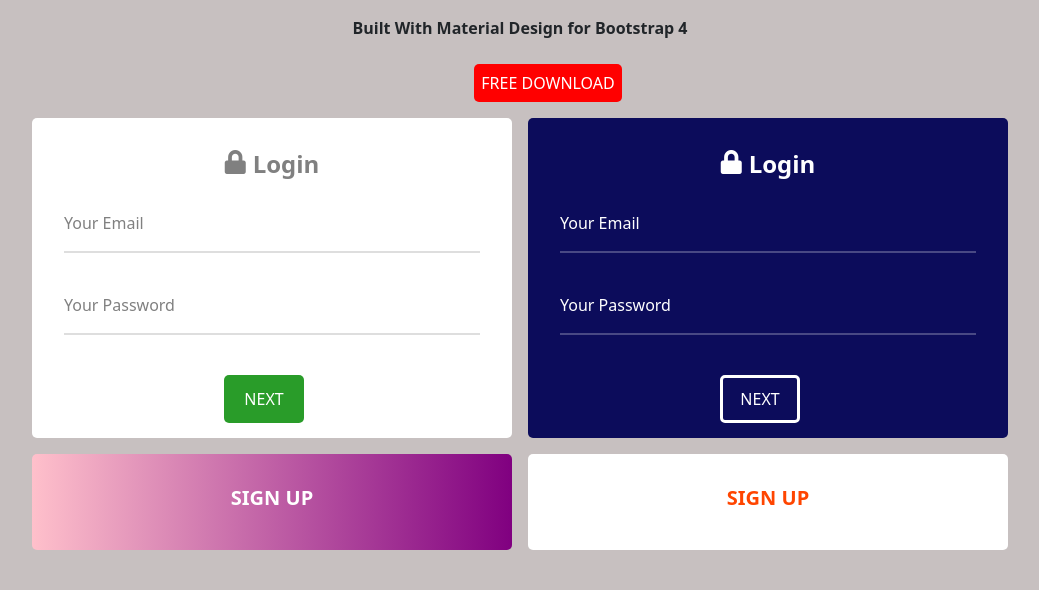
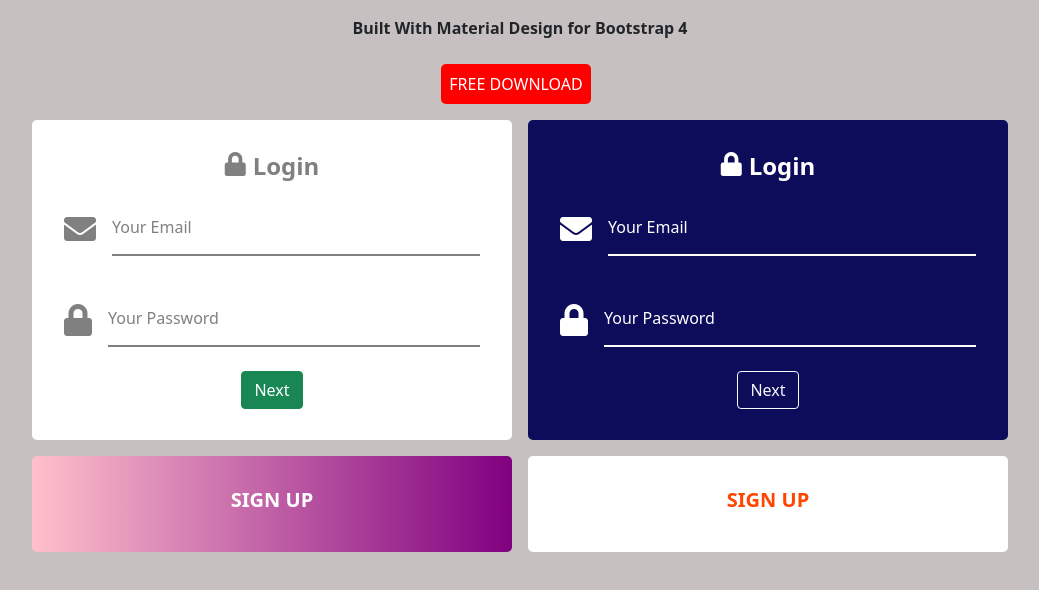
Before and after one commit to LyndaBassey/Login-form, a plain HTML site: page index.html in a window 1280 px wide. Shown: the whole page, without its empty margins (120-1159 px from the left). Drawn offline with nearby package versions, Linux system fonts and the light colour scheme.

Commit message:
change hr to input form

```diff
--- a/index.html
+++ b/index.html
@@ -20,7 +20,7 @@
     <div class="material">
 
         <div class="built">
-            <p><b>Built With Material Design for Bootstrap 4</b> <br><br><button class="free">FREE DOWNLOAD</button>
+            <p><b>Built With Material Design for Bootstrap 4</b> <br><br><button class="free p-md-2">FREE DOWNLOAD</button>
             </p>
             <!-- <button>FREE DOWNLOAD</button> -->
         </div>
@@ -29,19 +29,60 @@
 
 
                 <h4 class="login1"> <i class="fas fa-lock  padlock  "></i> <b>Login</b></h4><br>
-                <p> Your Email</p>
-                <hr class="bo1"><br>
-                <p>Your Password</p>
-                <hr class="bo1"><br>
-                <button class="next">NEXT</button>
+
+                <form class="d-flex gap-2">
+                    <i class="fas fa-envelope fa-2x "></i>
+
+                    <label for="fname"></label>
+                    <input type="email" id="fname" name="fname" placeholder="Your Email" class="input1" required>
+
+                </form><br><br>
+
+                <form class="d-flex gap-2">
+                    <i class="fas fa-lock  fa-2x"></i>
+
+                    <label for="fname"></label>
+                    <input type="password" id="fname" name="fname"  placeholder = "Your Password" class="input1">
+
+                </form>
+                <!-- <button class="next w-25 ">NEXT</button> -->
+                <div class="d-flex button1">
+                    <div>
+                        <div class="btn btn-success mt-4">Next</div>
+                    </div>
+                    <div>
+
+                    </div>
+                </div>
             </div>
             <div class="col-md-5 box2">
+
                 <h4 class="login"> <i class="fas fa-lock padlock "></i> <b>Login</b></h4><br>
-                <p>Your Email</p>
-                <hr class="bo2"><br>
-                <p>Your Password</p>
-                <hr class="bo2"><br>
-                <button class="next1">NEXT</button>
+
+                <form class="d-flex gap-2">
+                    <i class="fas fa-envelope  fa-2x  "></i>
+                    <label for="yname"></label>
+                    <input type="email" id="yname" name="yname" placeholder="Your Email" required>
+
+                </form><br><br>
+
+
+                <form class="d-flex gap-2">
+                    <i class="fas fa-lock  fa-2x  "></i>
+
+                    <label for="yname"></label>
+                    <input type="password" id="yname" name="yname" placeholder="Your Password" class="">
+
+                </form>
+
+
+                <div class="d-flex button1">
+                    <div>
+                        <div class="btn  btn-outline-light mt-4">Next</div>
+                    </div>
+
+                </div>
+                <!-- <button class="next1 w-25">NEXT</button> -->
             </div>
             <div class="col-md-5 box3">
                 <h5><b>SIGN UP</b></h5>
--- a/syle.css
+++ b/syle.css
@@ -12,9 +12,10 @@
     border: none;
     color: white;
     margin-left: 3.5rem;
-    padding: 7px;
+    /* padding: 7px; */
     width: fit-content;
     border-radius: 5px;
+    margin-right: 4rem;
 }
 .boxes{
     justify-content: center;
@@ -71,26 +72,29 @@
     background-color: rgb(41, 156, 41);
     color: white;
     border: none;
-    /* padding:px ; */
-    width:5rem ;
-    height:3rem ;
+    padding:4px;
+    /* width:5rem ; */
+    /* height:3rem; */
     margin-left: 10rem;
     border-radius: 5px;
 
 
 }
+.button1{
+    justify-content: center;
+}
 .next1{
-    background-color: rgb(12, 12, 91);
-    color: white;
-    border: solid white;
+    /* background-color: rgb(12, 12, 91); */
+    /* color: white; */
+    /* border: solid white; */
     /* padding: 5px; */
-    width: 5rem;
-    height: 3rem;
-    justify-content: center;
-    display: flex;
-    align-items: center;
-    margin-left: 10rem;
-    border-radius: 5px;
+    /* width: 5rem; */
+    /* height: 3rem; */
+    /* justify-content: center; */
+    /* display: flex; */
+    /* align-items: center; */
+    /* margin-left: 10rem; */
+    /* border-radius: 5px; */
 }
 .bo1{
    background-color: grey;
@@ -100,6 +104,36 @@
 .bo2{
     background-color: white;
     border: 1px solid white;
+    width: 20rem;
+    margin: 2rem;
+}
+.envelope{
+    padding-right: 12px;
+}
+input{
+    background-color: transparent;
+    outline: none;
+    border: none;
+    border-bottom: 2px solid white;
+    width: 100%;
+    color: white;
+    padding: 2px 2px 15px 0;
+}
+.input1{
+  background-color: transparent;
+    outline: none;
+    border: none;
+    border-bottom: 2px solid grey;
+    width: 100%;
+    color: grey;
+    padding: 2px 2px 15px 0;
+
+}
+.input1::placeholder{
+    color: grey;
+}
+::placeholder{
+    color: white;
 }
 .login{
     justify-content: center;
```
